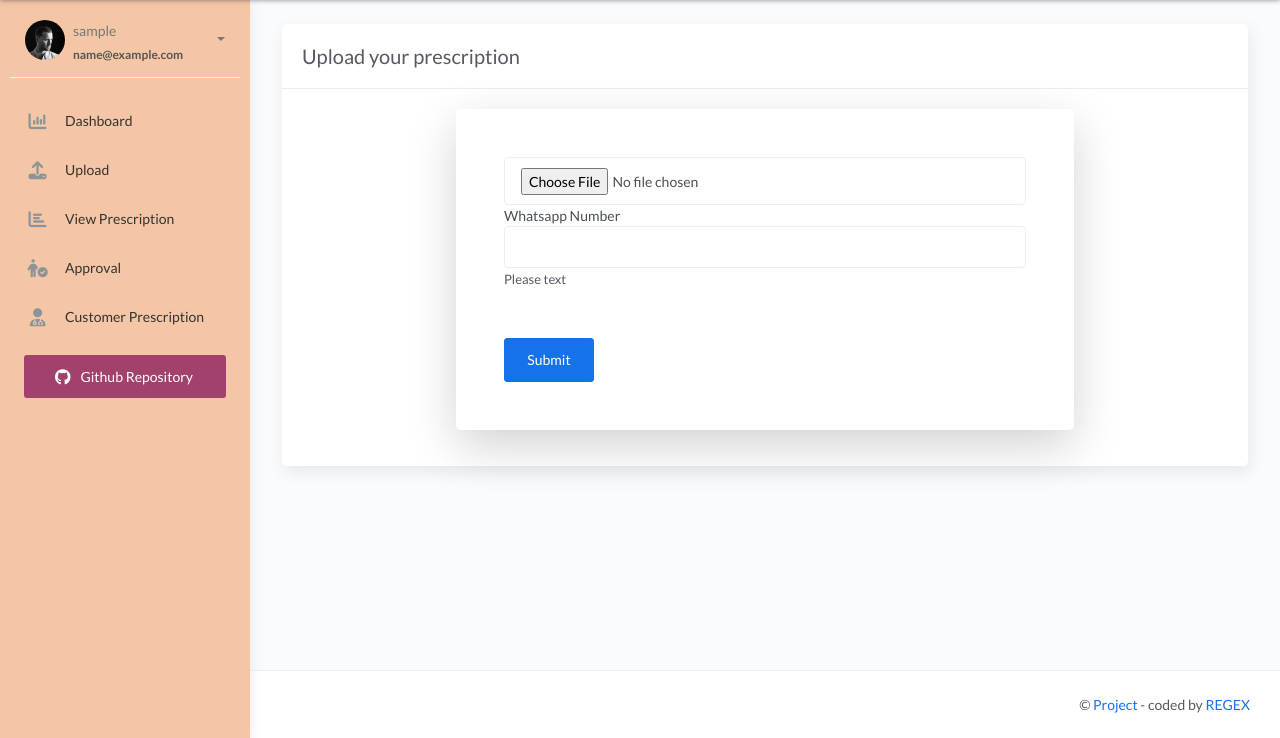
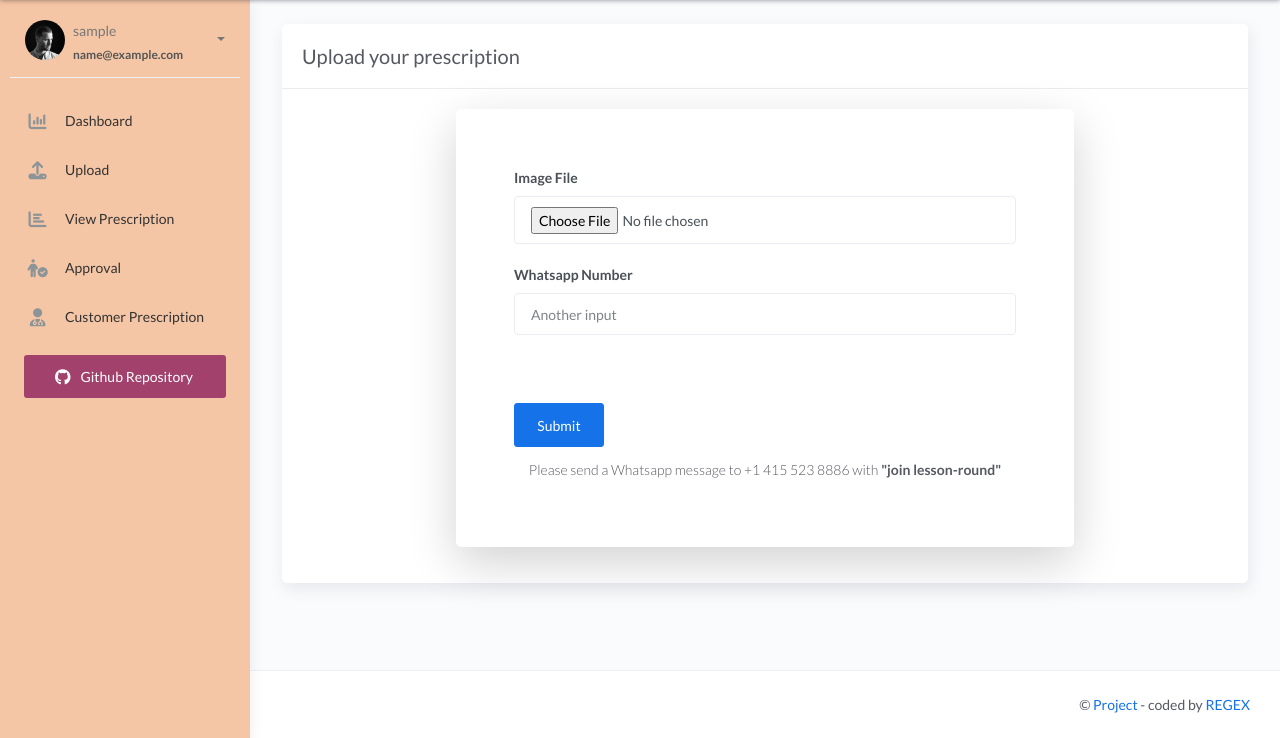
Before and after one commit to adityarajsahu/Medecoder, a Django app: page /uploadCustomer/ in a window 1280 px wide. Shown: the part 62-800 px from the top of the page. Run offline with Django 4.2, Linux system fonts and the light colour scheme; the visitor is signed in with stand-in values (Sample User, id 1); some libraries are stand-ins or nearby versions.

Commit message:
form updated

```diff
--- a/requirements.txt
+++ b/requirements.txt
@@ -1,8 +1,9 @@
 boto3==1.24.90
-Django==4.0.5
+Django==3.2.16
 numpy==1.22.4
 opencv_contrib_python==4.6.0.66
 Pillow==9.2.0
 python-decouple==3.6
 img2pdf==0.4.4
 fpdf==1.7.2
+twilio==7.16.1
--- a/templates/pages/uploadCustomer.html
+++ b/templates/pages/uploadCustomer.html
@@ -22,7 +22,24 @@
                                     <div class="container img-responsive">
                                         <img src="#" id="blah" alt="Image not selected" width="100%" style="display: none;">
                                     </div>
+
                                     <form action="/uploadCustomerForm/" method="POST" class="" enctype="multipart/form-data">
+                                        {% csrf_token %}
+                                        <div class="form-group">
+                                          <label for="formGroupExampleInput">Image File</label>
+                                          <input type="file" class="form-control" id="formGroupExampleInput" placeholder="Example input" name="prescription_image" accept="image/*" capture id="image_input" required>
+                                        </div>
+                                        <div class="form-group">
+                                          <label for="formGroupExampleInput2">Whatsapp Number</label>
+                                          <input type="number" class="form-control" id="formGroupExampleInput2" placeholder="Another input" name="phoneNumber" required>
+                                        </div>
+                                        <div class="form-group">
+                                            <button type="submit" class="mt-5 btn btn-primary">Submit</button>
+                                        </div>
+                                      </form>
+                                      <p class="font-weight-light text-center">Please send a Whatsapp message to +1 415 523 8886 with <b>"join lesson-round"</b></p>
+
+                                    <!-- <form action="/uploadCustomerForm/" method="POST" class="" enctype="multipart/form-data">
                                         {% csrf_token %}
                                         <input class="form-control" type="file" name="prescription_image" accept="image/*" capture id="image_input">
                                         <label>Whatsapp Number</label>
@@ -31,7 +48,7 @@
                                         <small>Please text</small>
                                         <br>
                                         <button type="submit" class="mt-5 btn btn-primary">Submit</button>
-                                    </form>
+                                    </form> -->
 
                                 </div>
                             </div>
```
